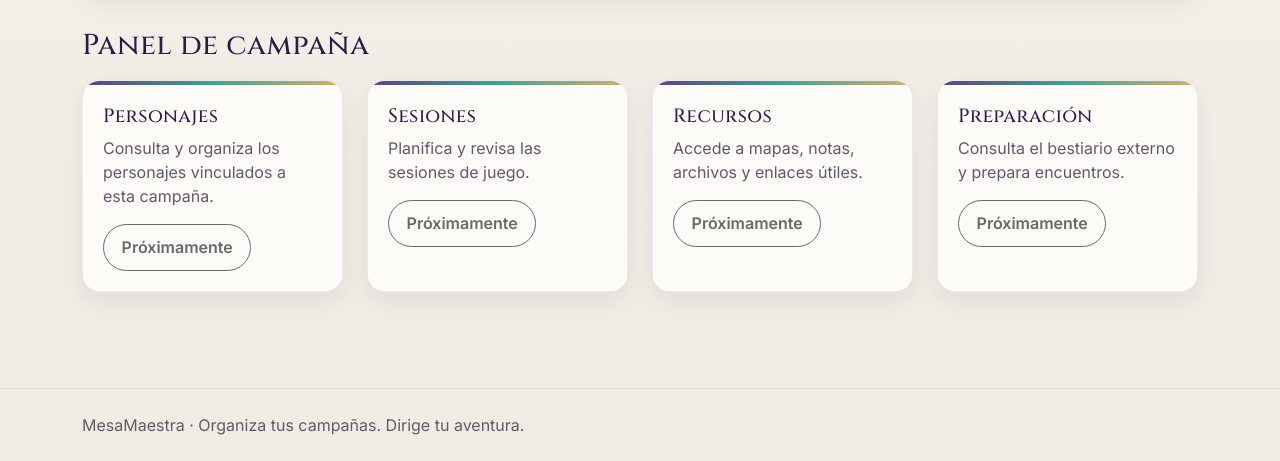
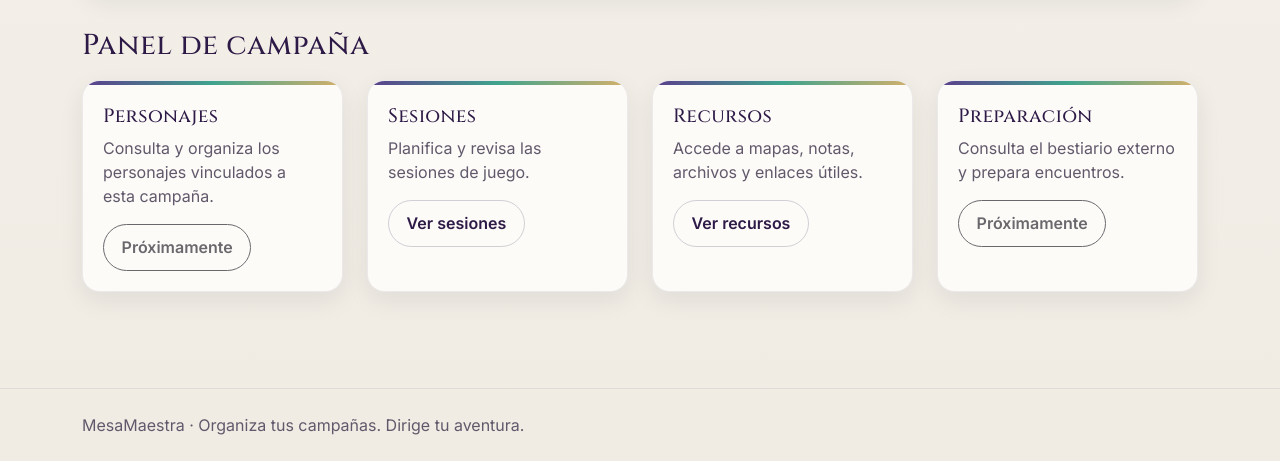
Before and after one commit to nmirgar/IT-MesaMaestra-Grupo11, a Django app: page /campanias/el-archivo-de-las-mil-puertas/ in a window 1280 px wide. Shown: the part 985-1446 px from the top of the page. Run offline with Django 5.2, Linux system fonts and the light colour scheme; data comes from the database, SQL or seed files in the repository.

Commit message:
fix: modificación en recurso y sesiones.

```diff
--- a/resources/urls.py
+++ b/resources/urls.py
@@ -7,5 +7,6 @@ urlpatterns = [
     path('<slug:slug>/', views.resource_list, name='resource_list'),
     path('<slug:slug>/crear/', views.resource_create, name='resource_create'),
     path('<slug:slug>/detalle/<int:pk>/', views.resource_detail, name='resource_detail'),
+    path('<slug:slug>/detalle/<int:pk>/editar/', views.resource_update, name='resource_update'),
     path('<slug:slug>/detalle/<int:pk>/borrar/', views.resource_delete, name='resource_delete'),
 ]
--- a/templates/campaigns/campaign_detail.html
+++ b/templates/campaigns/campaign_detail.html
@@ -73,7 +73,7 @@
                 <div class="mm-card-body">
                     <h3 class="mm-card-title">Sesiones</h3>
                     <p class="mm-subtle">Planifica y revisa las sesiones de juego.</p>
-                    <a href="#" class="btn mm-btn mm-btn-outline-dark disabled">Próximamente</a>
+                    <a href="{% url 'mm_sessions:session_list' campaign.slug %}" class="btn mm-btn mm-btn-outline-dark">Ver sesiones</a>
                 </div>
             </div>
         </div>
@@ -84,7 +84,7 @@
                 <div class="mm-card-body">
                     <h3 class="mm-card-title">Recursos</h3>
                     <p class="mm-subtle">Accede a mapas, notas, archivos y enlaces útiles.</p>
-                    <a href="#" class="btn mm-btn mm-btn-outline-dark disabled">Próximamente</a>
+                    <a href="{% url 'resources:resource_list' campaign.slug %}" class="btn mm-btn mm-btn-outline-dark">Ver recursos</a>
                 </div>
             </div>
         </div>
--- a/templates/resources/resource_detail.html
+++ b/templates/resources/resource_detail.html
@@ -15,6 +15,7 @@
     <p><strong>Archivo:</strong> <a href="{{ resource.file.url }}" target="_blank">Descargar</a></p>
   {% endif %}
   {% if request.user == resource.campaign.director %}
+    <a href="{% url 'resources:resource_update' resource.campaign.slug resource.pk %}" class="btn btn-warning">Editar</a>
     <a href="{% url 'resources:resource_delete' resource.campaign.slug resource.pk %}" class="btn btn-danger">Borrar</a>
   {% endif %}
   <a href="{% url 'resources:resource_list' resource.campaign.slug %}" class="btn btn-secondary">Volver</a>
```
Also changed, not shown: resources/views.py (+21 -0 lines), 1 other file.
